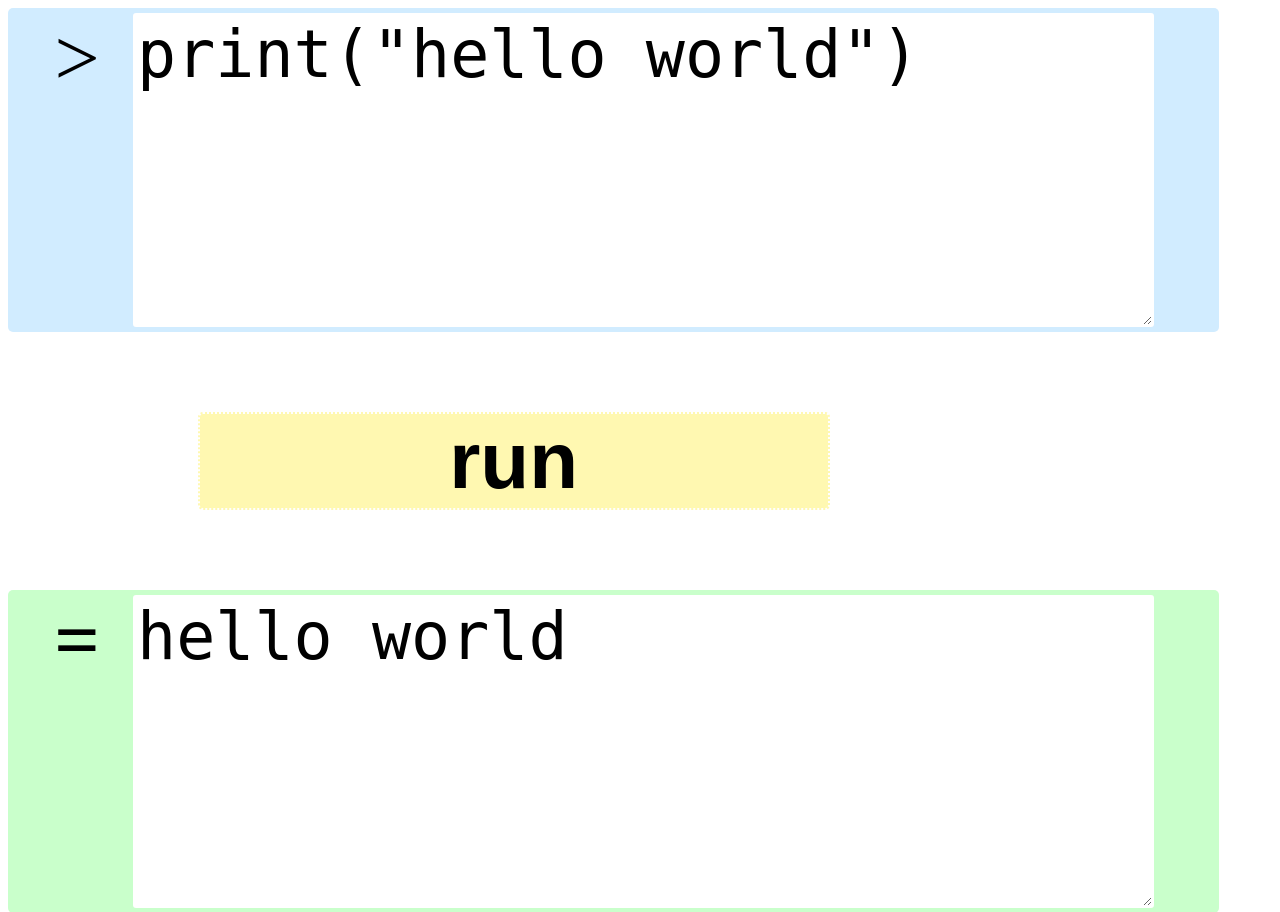
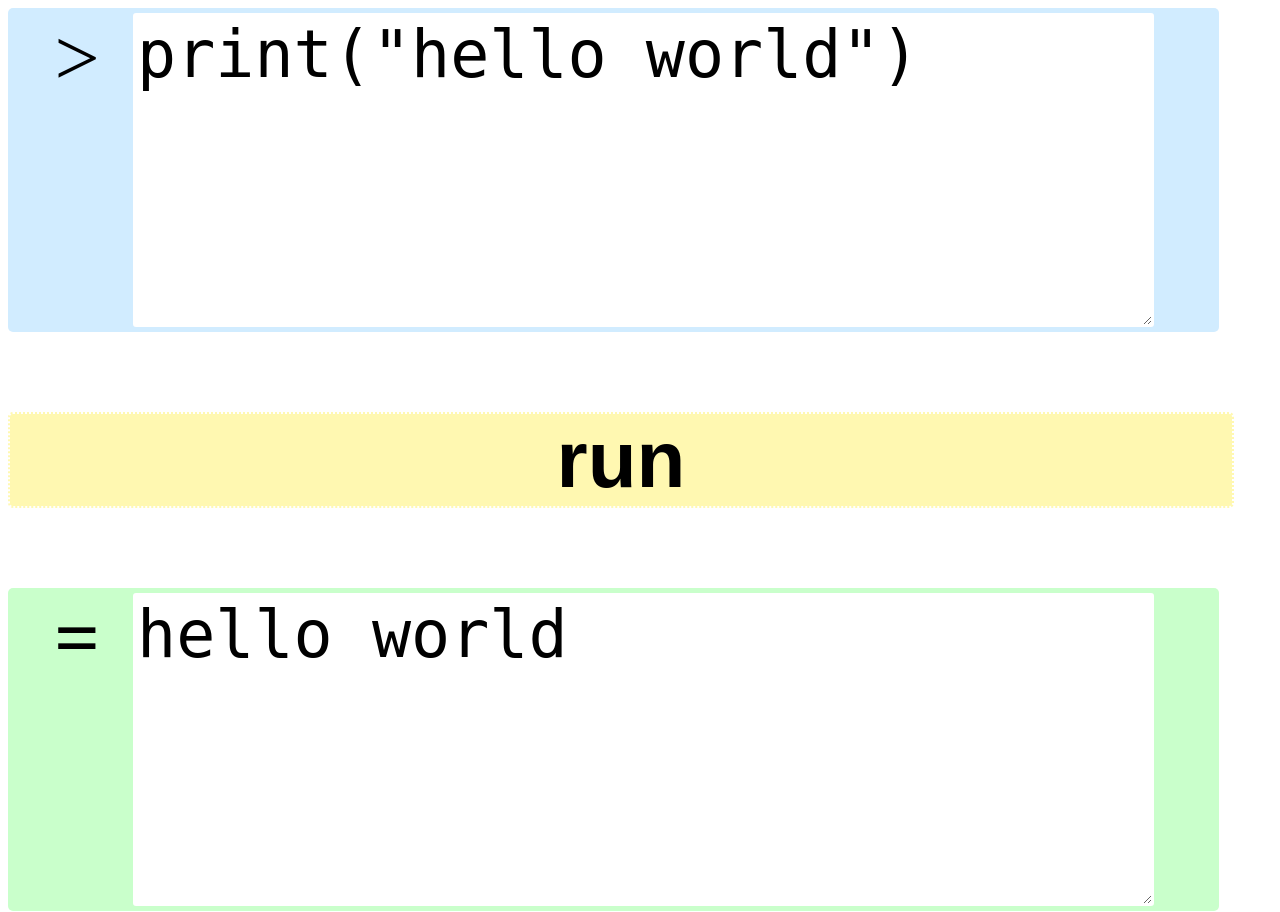
Before and after one commit to hzhangxyz/little_tools, a Flask app: page /python in a window 1280 px wide. Shown: the top 912 px of the page. Run offline with Flask 2, Linux system fonts and the light colour scheme.

Commit message:
weight and focus

```diff
--- a/static/python/python.css
+++ b/static/python/python.css
@@ -41,7 +41,8 @@
     border: 2px dotted white;
     border-radius: 5px;
     font-weight: bold;
-    width: 50%;
-    margin-left: 15%;
+    width: 97%;
+    margin: 0;
+    padding: 0;
     background-color: #fff8b1;
 }
--- a/static/python/python.html
+++ b/static/python/python.html
@@ -12,7 +12,6 @@
       <span class=i3 align="center">></span>
       <textarea class=i2 id=in
 		onkeydown="return pre(event)"
-		onfocus="this.select()"
 		onMouseOver="this.style.borderColor='#55CBDA'"
 		onMouseOver="this.style.borderColor='white'"
 		>print("hello world")</textarea>
```
